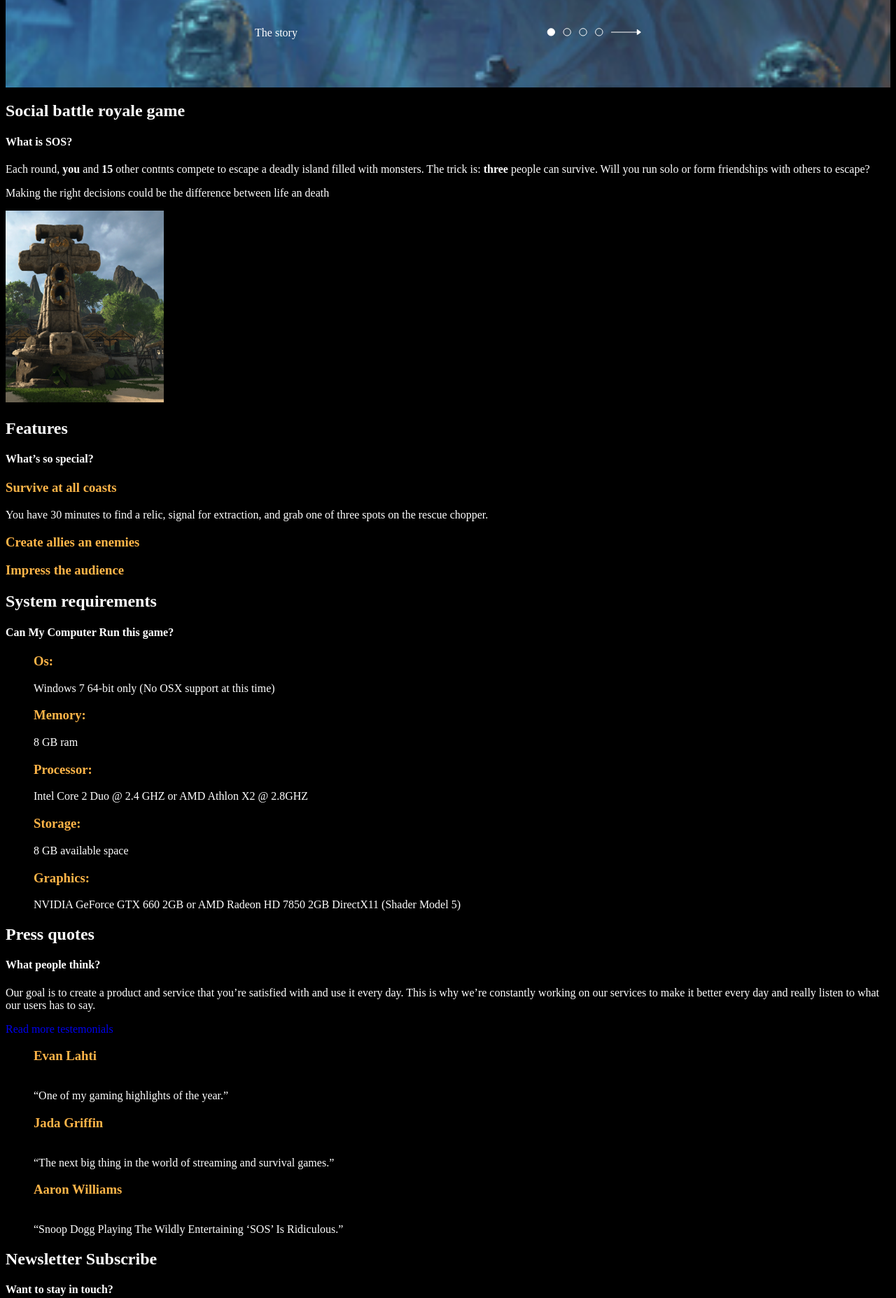
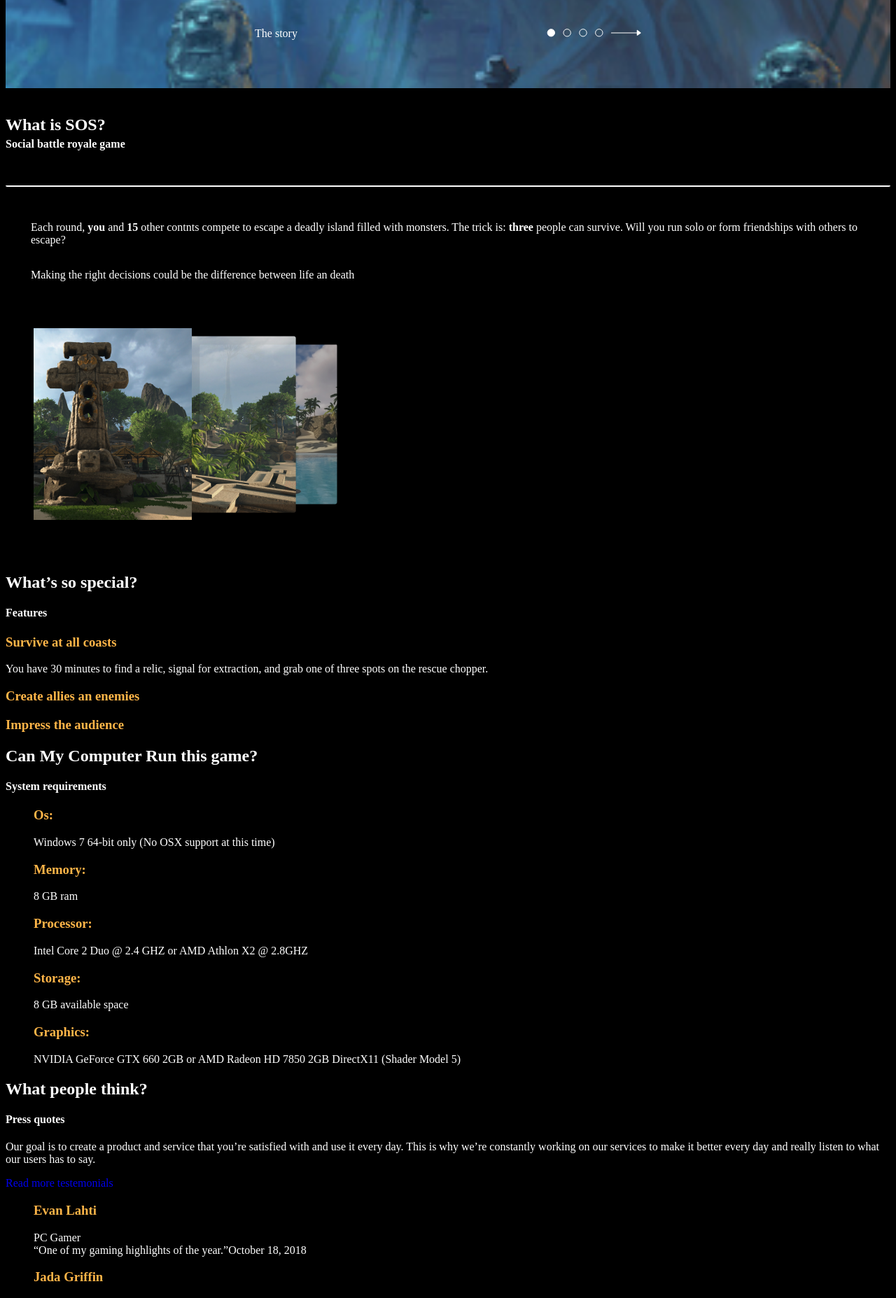
Before and after one commit to tsipoy/Game-landing-page, a website: page webroot/index.html in a window 1280 px wide. Shown: the part 565-2420 px from the top of the page at 70% size. Drawn offline with Linux system fonts and the light colour scheme.

Commit message:
Fixed gallery and header

```diff
--- a/scss/_about-gallery.scss
+++ b/scss/_about-gallery.scss
@@ -0,0 +1,56 @@
+@import "variable";
+
+.game_landing__container__gallery {
+    // background-image: url('../images/bg-image-2.png');
+    // background-repeat: no-repeat;
+    background-size: cover;
+    padding-block-start: 19px;
+    padding-block-end: 36px;
+    // background-color: rgba(19, 18, 18, 0.5);
+}
+
+.game_landing__container__gallery__lists {
+    position: relative;
+}
+
+.game_landing__container__gallery__lists-1 {
+    position: absolute;
+    left: 0;
+    z-index: -1;
+}
+
+.game_landing__container__gallery__lists-2 {
+    position: absolute;
+    left: 15%;
+    top: 4%;
+    z-index: -1;
+}
+
+.game_landing__container__gallery__lists-3 {
+    position: absolute;
+    left: 20%;
+    top: 8%;
+    z-index: -2;
+}
+
+.game_landing__container__gallery__header {
+    border-bottom: 2px #FFFFFF solid;
+    border-radius: 2.34486px;
+}
+
+.game_landing__container__gallery__header__big_title {
+    margin-block-start: -15px;
+    margin-block-end: 50px;
+}
+
+.game_landing__container__gallery__game_about {
+    padding-block-start: 33px;
+    padding-inline-start: 36px;
+    padding-inline-end: 14px;
+}
+
+.game_landing__container__gallery >
+.game_landing__container__gallery__game_about:nth-of-type(2) {
+    padding-block-start: 16px;
+    padding-block-end: 51px;
+}
--- a/scss/_header.scss
+++ b/scss/_header.scss
@@ -76,47 +76,3 @@
     padding-block-end: 1rem;
     color: #FFFFFF;
 }
-
-
-// menu
-.game_landing__header__homepage > [type="checkbox"]:checked ~ .menu_dropdown {
-    display: none;
-}
-
-.game_landing__header__menu {
-    padding: 1rem;
-    background-color: #f8f8f8;
-    position: absolute;
-    z-index: 3;
-    top: 0;
-    left: 0;
-    bottom: 0;
-    width: 250px;
-    box-shadow: 0 0 50px rgba(0,0,0,.5);
-    transform: translateX(-110%);
-    transition: transform 0.3s;
-}
-
-[type="checkbox"]:checked ~ .game_landing__header__menu {
-    transform: translateX(0);
-  }
-
-[type="checkbox"]:checked ~ header .game_landing__header__homepage {
-    position: absolute;
-    z-index: 2;
-    top: 0;
-    right: 0;
-    bottom: 0;
-    left: 0;
-    height: 100%;
-    width: 100%;
-    background: rgba(0,0,0,.25);
-  }
-
-body > [type="checkbox"]:checked ~ main {
-    z-index: 1;
-}
-
-span {
-    color: transparent;
-}
--- a/webroot/index.html
+++ b/webroot/index.html
@@ -21,10 +21,10 @@
         </select>
       </label>
       <label for="homepage" class="game_landing__header__homepage">
-        <span>Menu</span>
+        <input type="checkbox" name="checkbox" class="menu_dropdown">
       </label>
     </form>
-    <nav class="game_landing__header__menu">
+    <!-- <nav class="game_landing__header__menu">
       <ul class="game_landing__header__menu__">
         <li class="game_landing__header__menu__lists"><a href="#">Main</a></li>
         <li class="game_landing__header__menu__lists"><a href="#">About</a></li>
@@ -32,7 +32,7 @@
         <li class="game_landing__header__menu__lists"><a href="#">System requierements</a></li>
         <li class="game_landing__header__menu__lists"><a href="#">Quotes</a></li>
       </ul>
-    </nav>
+    </nav> -->
     <div class="game_landing__header__store">
       <h2 class="game_landing__header__title">Survive at all coats</h2>
       <h4 class="game_landing__header__subtitle">Experience new social battle royale game</h4>
@@ -52,8 +52,8 @@
   <main class="game_landing__container">
     <article class="game_landing__container__gallery">
       <header class="game_landing__container__gallery__header">
-        <h2 class="game_landing__container__gallery__header__big_title">Social battle royale game</h2>
-        <h4 class="game_landing__container__gallery__header__subtitle">What is SOS?</h4>
+        <h2 class="game_landing__container__gallery__header__subtitle">What is SOS?</h2>
+        <h4 class="game_landing__container__gallery__header__big_title">Social battle royale game</h4>
       </header>
       <p class="game_landing__container__gallery__game_about">Each round, <b>you</b> and <b>15</b> other contnts compete
         to
@@ -61,12 +61,17 @@
         form friendships with others to escape?</p>
       <p class="game_landing__container__gallery__game_about">Making the right decisions could be the difference between
         life an death</p>
-      <img src="./images/image-5.png" alt>
+        <figure class="game_landing__container__gallery__lists">
+          <img class="game_landing__container__gallery__lists-5" src="./images/image-5.png" alt>
+          <img class="game_landing__container__gallery__lists-1" src="./images/screenshot-1.png" alt>
+          <img class="game_landing__container__gallery__lists-2" src="./images/screenshot-2.png" alt>
+          <img class="game_landing__container__gallery__lists-3" src="./images/screenshot-3.png" alt>
+        </figure>
     </article>
     <article class="game_landing__container__features">
       <header class="game_landing__container__features__header">
-        <h2 class="game_landing__container__features__big_title">Features</h2>
-        <h4 class="game_landing__container__features__subtitle">What’s so special?</h4>
+        <h2 class="game_landing__container__features__subtitle">What’s so special?</h2>
+        <h4 class="game_landing__container__features__big_title">Features</h4>
       </header>
       <div class="game_landing__container__features__description">
         <h3 class="game_landing__container__features__description_title">Survive at all coasts</h3>
@@ -83,8 +88,8 @@
     </article>
     <article class="game_landing__container__requirements">
       <header class="game_landing__container__requirements__header">
-        <h2 class="game_landing__container__requirements__header">System requirements</h2>
-        <h4 class="game_landing__container__requirements__header">Can My Computer Run this game?</h4>
+        <h2 class="game_landing__container__requirements__header">Can My Computer Run this game?</h2>
+        <h4 class="game_landing__container__requirements__header">System requirements</h4>
       </header>
       <nav class="game_landing__container__requirements__list">
         <ul class="game_landing__container__requirements__list__inner">
@@ -125,8 +130,8 @@
     </article>
     <article class="game_landing__container__quotes">
       <header class="game_landing__container__quotes__header">
-        <h2 class="game_landing__container__quotes__header__big_title">Press quotes</h2>
-        <h4 class="game_landing__container__quotes__header__subtitle">What people think?</h4>
+        <h2 class="game_landing__container__quotes__header__subtitle">What people think?</h2>
+        <h4 class="game_landing__container__quotes__header__big_title">Press quotes</h4>
         <p class="game_landing__container__quotes__header__text">Our goal is to create a product and service that you’re
           satisfied with and use it every day. This is why we’re constantly working on our services to make it better
           every day and really listen to what our users has to say.</p>
@@ -161,8 +166,8 @@
     </article>
     <article class="game_landing__container__newsletter">
       <header class="game_landing__container__newsletter__header">
-        <h2 class="game_landing__container__newsletter__header__big_title">Newsletter Subscribe </h2>
-        <h4 class="game_landing__container__newsletter__header__subtitle">Want to stay in touch?</h4>
+        <h2 class="game_landing__container__newsletter__header__subtitle">Want to stay in touch?</h2>
+        <h4 class="game_landing__container__newsletter__header__big_title">Newsletter Subscribe </h4>
       </header>
       <div class="game_landing__container__newsletter__div">
         <p class="game_landing__container__newsletter__div__text">In order to start receiving our news, all you have to
```
Also changed, not shown: scss/_variable.scss (line endings or trailing spaces), webroot/css/index.css, webroot/images/bg-image-2.png (added), webroot/images/screenshot-1.png (added), webroot/images/screenshot-2.png (added), webroot/images/screenshot-3.png (added).
